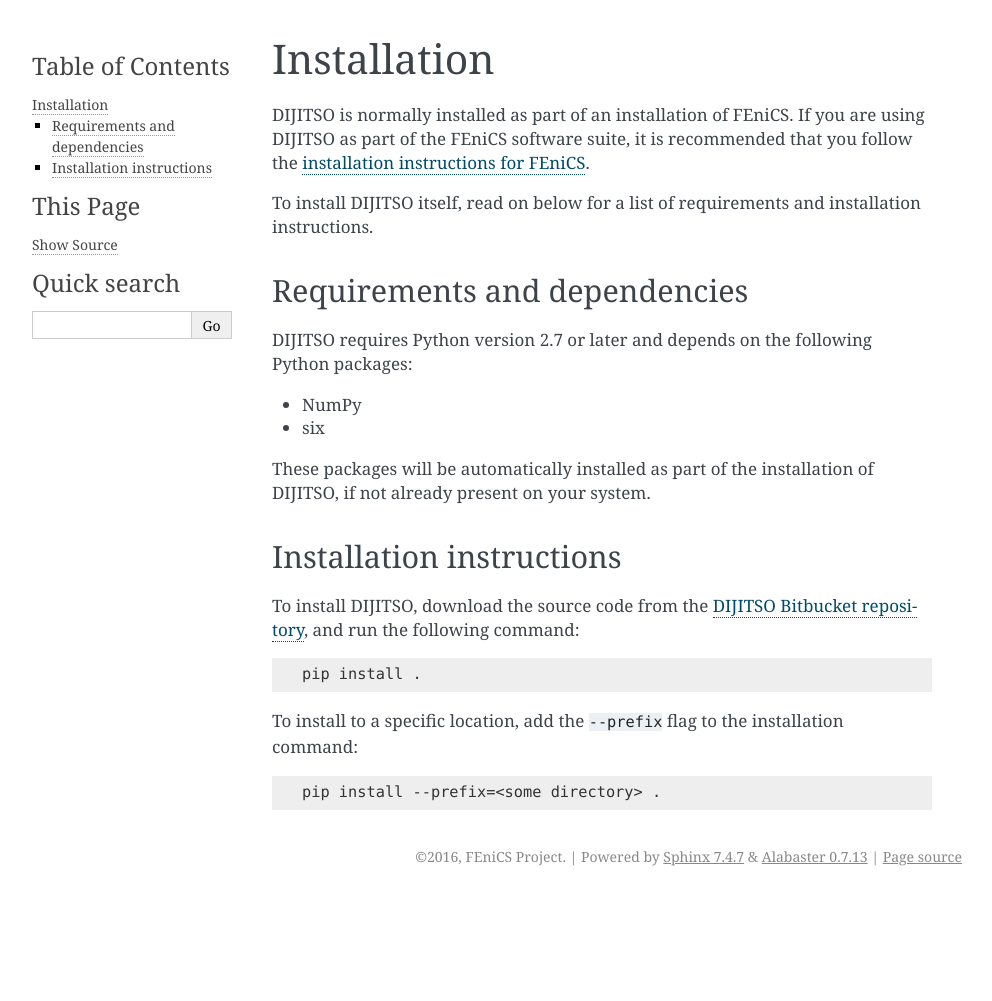
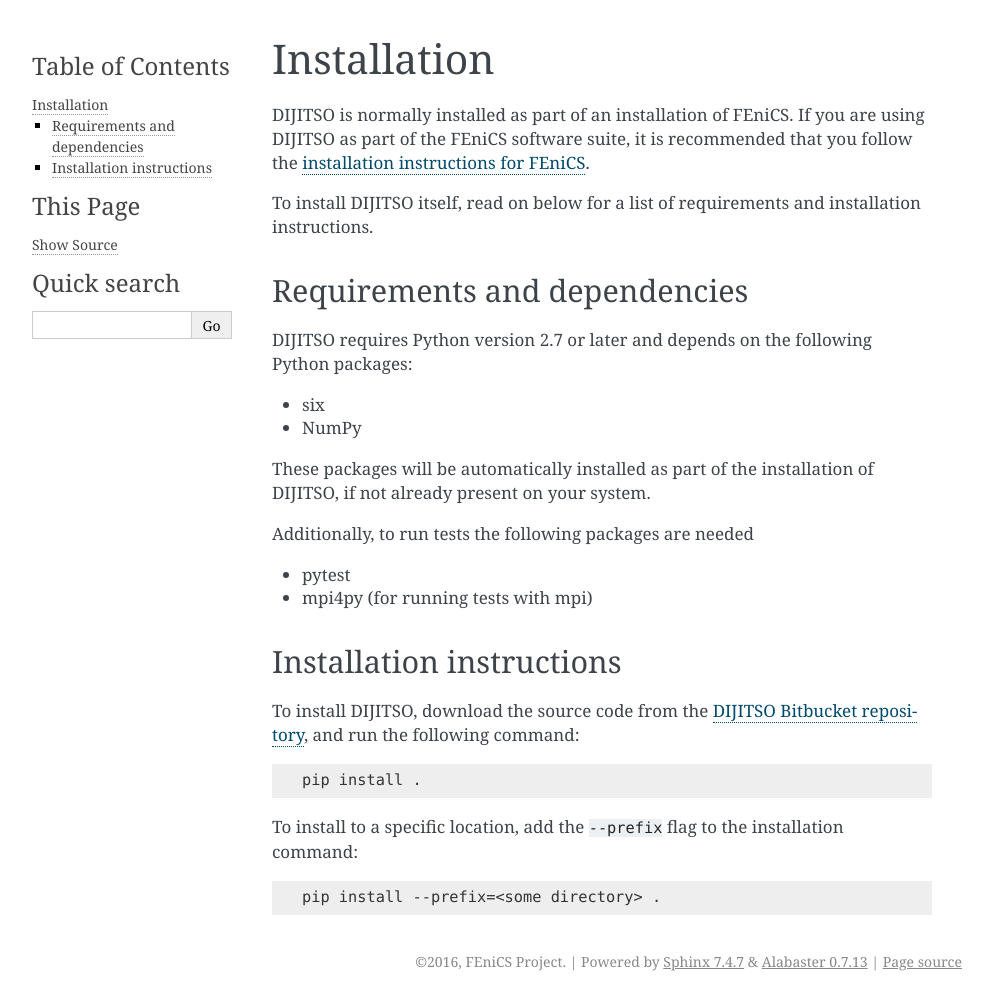
Before and after one commit to miklos1/dijitso, a Sphinx documentation site: the page built from doc/sphinx/source/installation.rst, in a window 1280 px wide. Shown: the whole page, without its empty margins (148-1140 px from the left). Built offline with Sphinx 7.4.7, drawn with Linux system fonts in a browser that asks for light colours; pages that are not in the unit, such as notebooks, are missing from menus; before the commit the page ends 900 px from its top, so only the background shows below that.

Commit message:
Update dependencies section in docs to include test dependencies.

```diff
--- a/doc/sphinx/source/installation.rst
+++ b/doc/sphinx/source/installation.rst
@@ -21,11 +21,17 @@ Requirements and dependencies
 DIJITSO requires Python version 2.7 or later and depends on the
 following Python packages:
 
+* six
 * NumPy
-* six
 
 These packages will be automatically installed as part of the
 installation of DIJITSO, if not already present on your system.
+
+Additionally, to run tests the following packages are needed
+
+* pytest
+* mpi4py (for running tests with mpi)
+
 
 Installation instructions
 =========================
```
